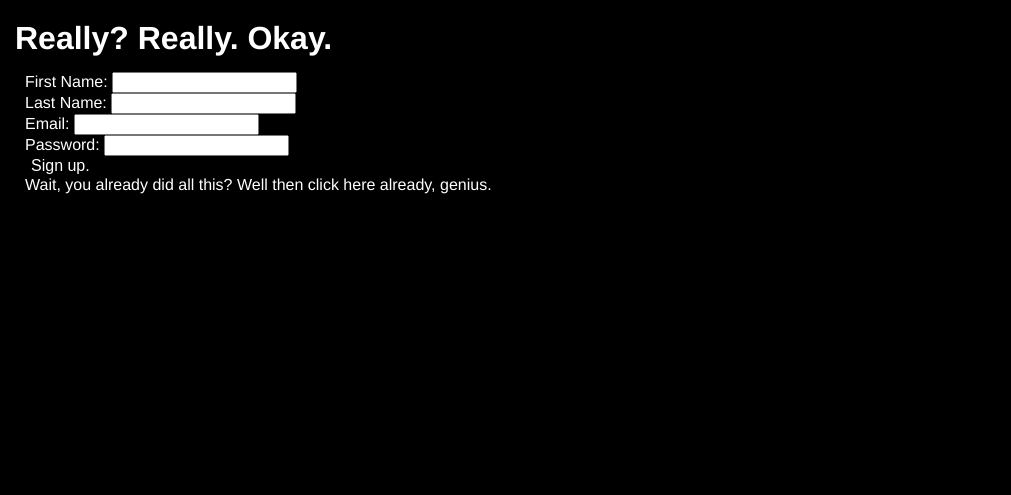
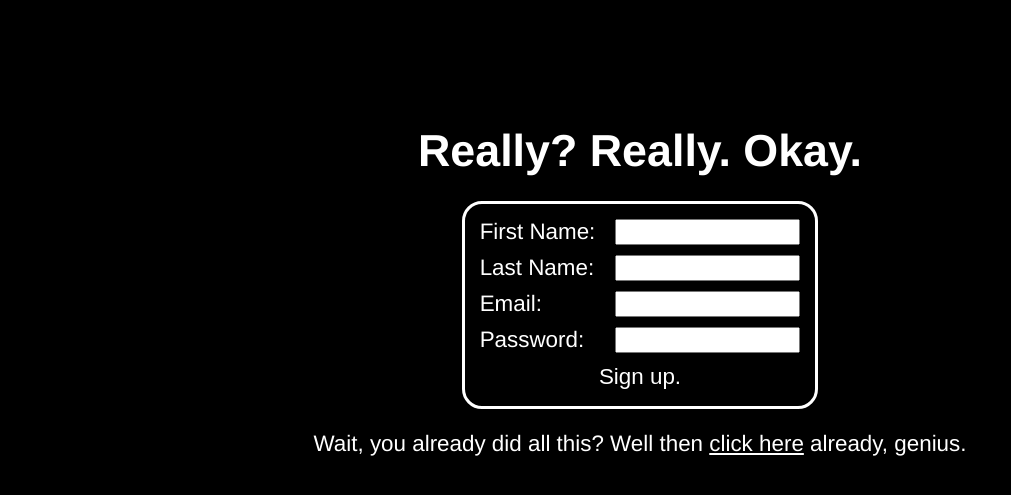
Before and after one commit to kaipeps/generator_against_humanity, a Flask app: page /users/new in a window 1280 px wide. Shown: the top 495 px of the page, without its empty margins (0-1011 px from the left). Run offline with Flask 3, Linux system fonts and the light colour scheme.

Commit message:
CSS progress

```diff
--- a/controllers/users_controller.py
+++ b/controllers/users_controller.py
@@ -10,4 +10,4 @@ def create():
     email = request.form.get('email')
     password = request.form.get('password')
     create_user(first_name, last_name, email, password)
-    return redirect('/')
+    return redirect('/sessions/new')
--- a/static/styles/form.css
+++ /dev/null
@@ -1,12 +0,0 @@
-.display {
-    --base-height: 35vw;
-}
-textarea {
-    border: none;
-    resize: none;
-    font-family: inherit;
-    font-size: inherit;
-    font-weight: inherit;
-    background-color: inherit;
-    color: inherit;
-}
--- /dev/null
+++ b/static/styles/user_form.css
@@ -0,0 +1,30 @@
+body {
+    margin: 15vh auto;
+    font-size: 1.4em;
+}
+header {
+    justify-content: center;
+}
+form {
+    border: 3px solid white;
+    border-radius: 20px;
+    padding: 15px;
+    max-width: fit-content;
+    margin: 20px auto;
+    display: flex;
+    flex-direction: column;
+    gap: 10px;
+    align-items: center;
+}
+.input {
+    display: flex;
+    width: 100%;
+    gap: 20px;
+    justify-content: space-between;
+}
+p {
+    text-align: center;
+}
+a {
+    text-decoration: underline;
+}
--- a/static/styles/welcome.css
+++ b/static/styles/welcome.css
@@ -1,6 +1,8 @@
-body {
+main {
+    margin: 10vh auto;
     font-size: 2.5rem;
+    text-align: center;
 }
 #browse {
-    font-size: 1.5em;
+    font-size: 1.2em;
 }
--- a/templates/sessions/new.html
+++ b/templates/sessions/new.html
@@ -2,7 +2,7 @@
 
 {% block page_data %}
 <title>Sign In - Generator Against Humanity</title>
-<link rel="stylesheet" href="/static/styles/form.css">
+<link rel="stylesheet" href="/static/styles/user_form.css">
 {% endblock %}
 
 {% block content %}
@@ -23,5 +23,6 @@
             <button>Sign in.</button>
         </section>
     </form>
+    <p>Haven't signed up? <a href="/users/new">Click here.</a></p>
 </main>
 {% endblock %}
--- a/templates/users/new.html
+++ b/templates/users/new.html
@@ -2,7 +2,7 @@
 
 {% block page_data %}
 <title>Create Account - Generator Against Humanity</title>
-<link rel="stylesheet" href="/static/styles/form.css">
+<link rel="stylesheet" href="/static/styles/user_form.css">
 {% endblock %}
 
 {% block content %}
@@ -31,6 +31,6 @@
             <button>Sign up.</button>
         </section>
     </form>
-    <a href="/sessions/new">Wait, you already did all this? Well then click here already, genius.</a>
+    <p>Wait, you already did all this? Well then <a href="/sessions/new">click here</a> already, genius.</p>
 </main>
 {% endblock %}
--- a/templates/welcome.html
+++ b/templates/welcome.html
@@ -7,6 +7,7 @@
 
 {% block content %}
 <header>
+    <h1>Welcome</h1>
     {% if current_user %}
     <section class="user">
         <h3>Hey, {{ current_user['first_name'] }}</h3>
@@ -24,6 +25,5 @@
 <main>
     <h1>Welcome to a<br>Generator Against Humanity</h1>
     <a id="browse" href="/cards/browse">Browse Custom Cards</a>
-    <!-- <a id="generator" href="/cards/generator">Surprise me</a> -->
 </main>
 {% endblock %}
```
Also changed, not shown: db/seed.sql (deleted, +0 -17 lines), static/styles/base.css (+15 -8 lines), static/styles/card_form.css (added, +27 -0 lines), static/styles/index.css (+31 -0 lines), templates/cards/edit.html (+8 -5 lines), templates/cards/index.html (+9 -2 lines), templates/cards/new.html (+7 -4 lines), templates/cards/saved.html (+6 -2 lines).
